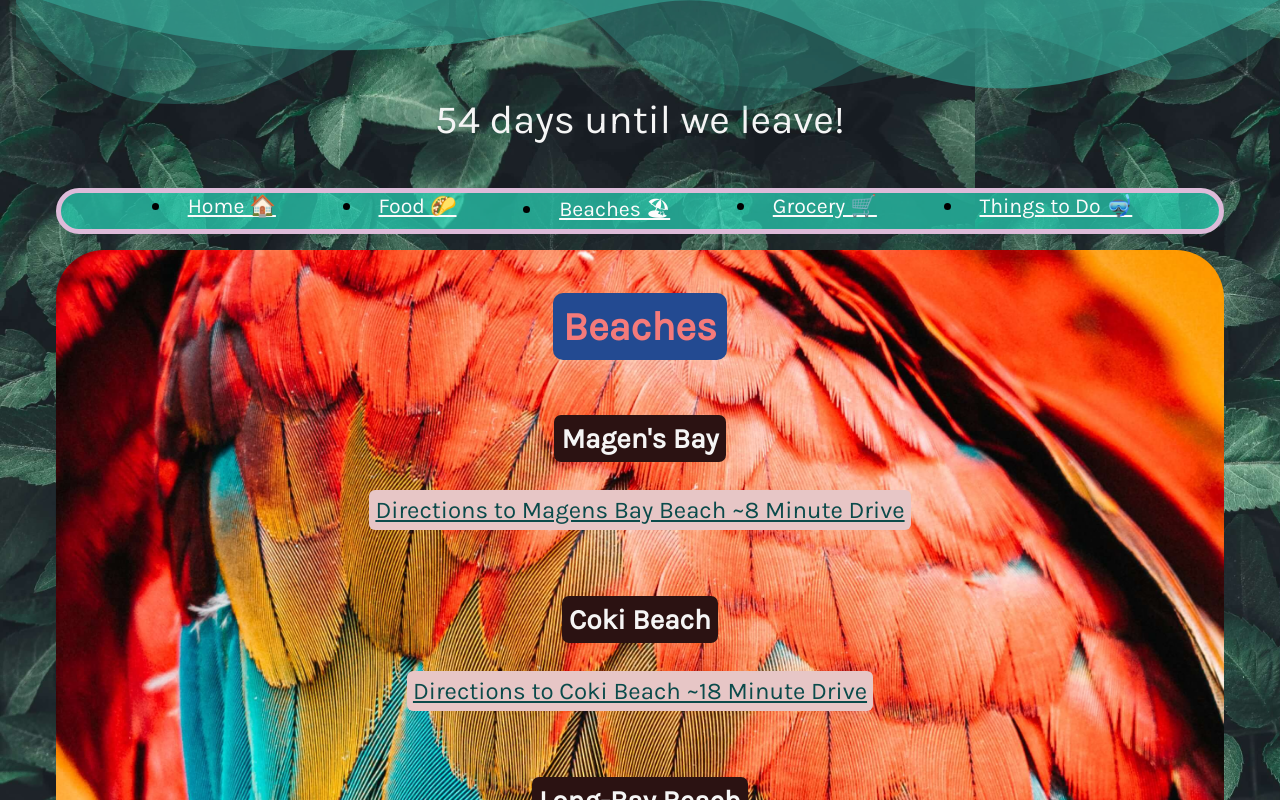
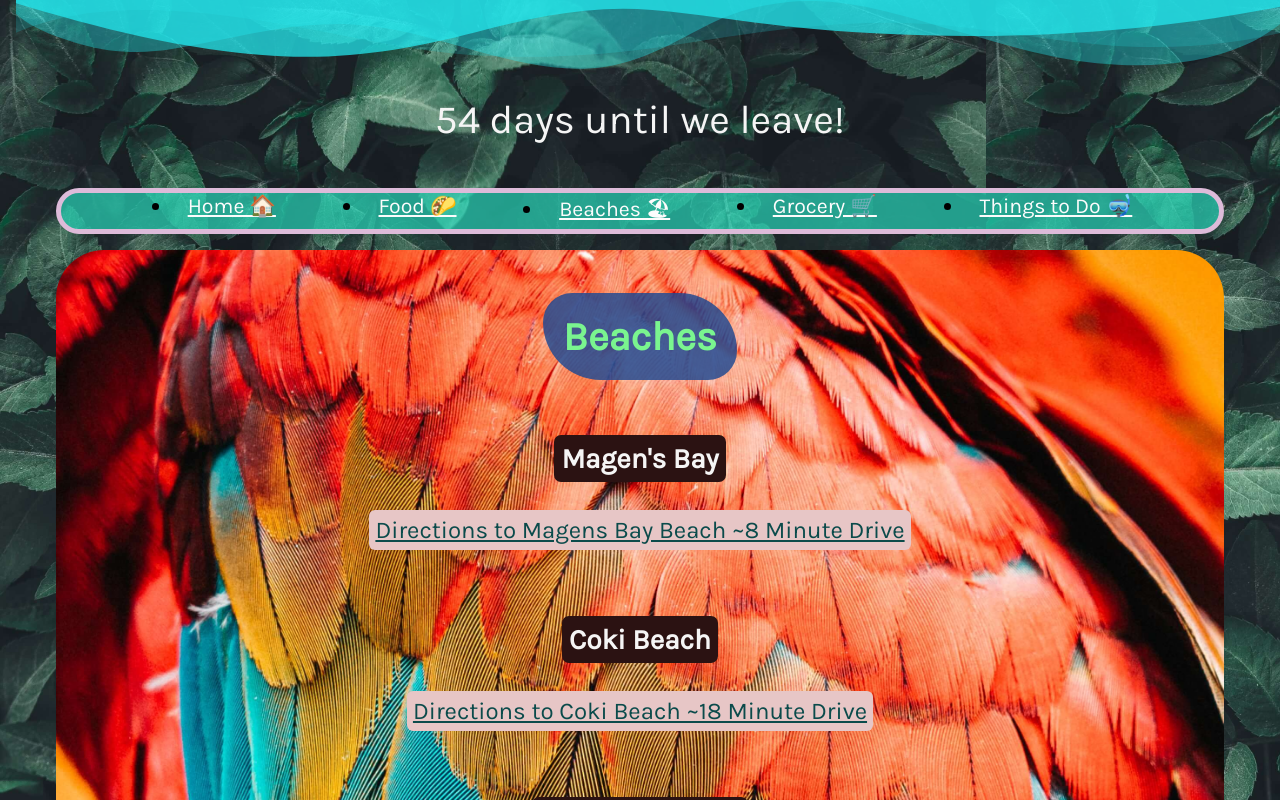
Before and after one commit to fifthawk/vacay, a React (Create React App) app: page /beaches in a window 1280 px wide. Shown: the top 800 px of the page. Built offline with nearby package versions, Linux system fonts and the light colour scheme; no server answers.

Commit message:
trying to fix header

```diff
--- a/src/Components/Beaches/Beaches.css
+++ b/src/Components/Beaches/Beaches.css
@@ -11,11 +11,11 @@
 }
 
 .beachesContainer h1 {
-  background: rgb(35, 74, 145);
-  padding: 0.25em;
+  background: rgba(35, 74, 145, 0.842);
+  padding: 0.5em;
   font-size: 2.5em;
-  border-radius: 0.25em;
-  color: hsl(0, 86%, 72%);
+  border-radius: 1em 2em;
+  color: hsl(130, 86%, 72%);
 }
 
 .beachesContainer h3 {
--- a/src/Components/Things/Things.css
+++ b/src/Components/Things/Things.css
@@ -6,22 +6,13 @@
   text-align: center;
 }
 
-.thingsContainer h1 {
-  font-size: 4em;
-  color: hsl(0, 0%, 100%);
-  background-image: url(../../Images/image8.jpg);
-  background-repeat: no-repeat;
-  background-size: cover;
-  border-radius: 0.25em;
-  padding: 0.5em;
-  margin: 1em;
-}
+
 
 .thingsContainer h3 {
   font-size: 3em;
   background-color: hsl(0, 81%, 68%);
-  border-radius: 0.25em;
-  padding: 0.25em;
+  border-radius: 1em .25em;
+  padding: 0.5em;
   border-style: groove;
   border-color: rgb(179, 206, 206);
   box-shadow: hsl(0, 81%, 68%) 0.25em 0.23em 0.5em 0.1em;
--- a/src/index.css
+++ b/src/index.css
@@ -10,17 +10,18 @@ body {
   width: 100%;
   overflow: hidden;
   line-height: 0;
-  margin-top: -2em;
+  margin-top: -1em;
+  overflow-x: hidden;
 }
 
 .wave svg {
   position: relative;
   display: block;
-  width: calc(100% + 1.3px);
-  height: 138px;
-  overflow-x: hidden;
+  width: 100%;
+  height: 75px;
+  transform: rotateY(180deg);
 }
 
 .wave .shape-fill {
-  fill: hsla(172, 53%, 44%, 0.603);
+  fill: #24e9f0bb;
 }
```
